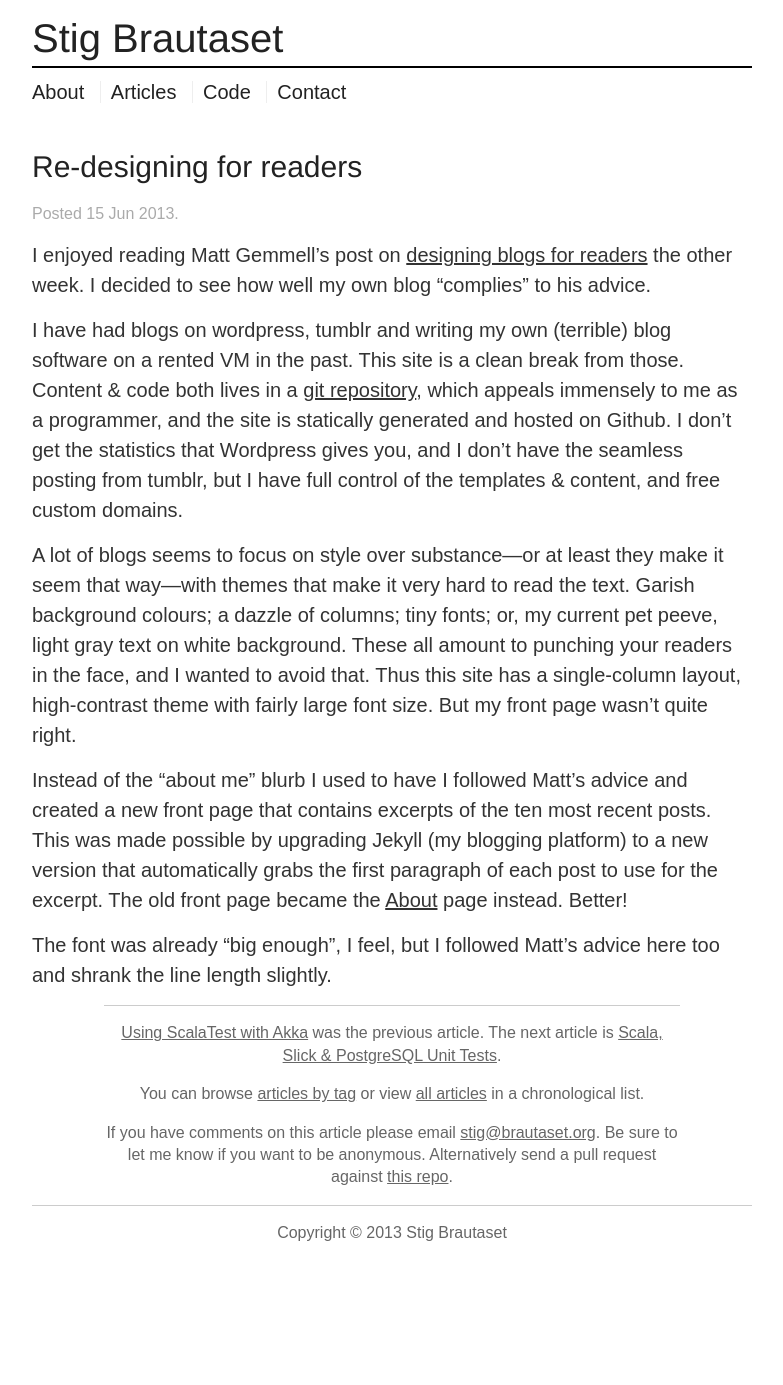
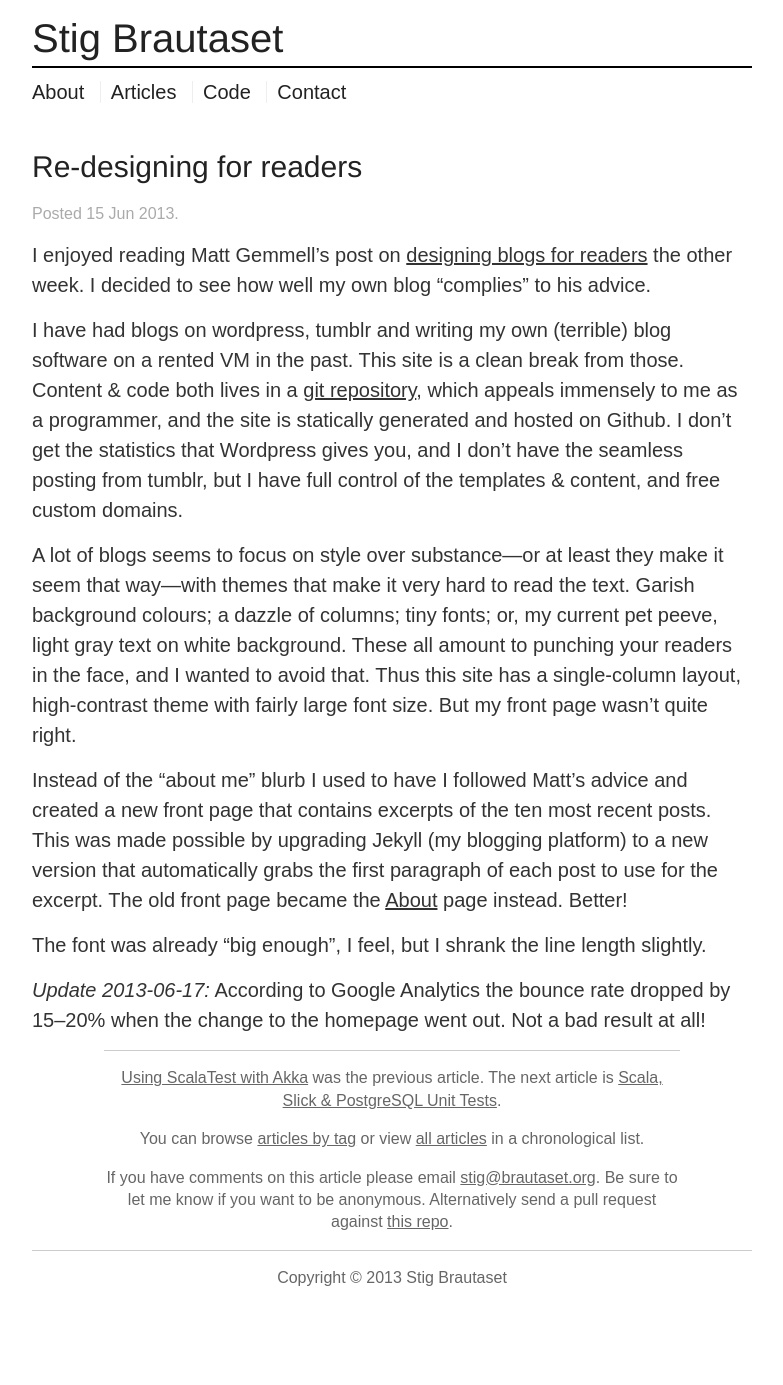
Before and after one commit to stig/www.brautaset.org, a Jekyll site: the page built from _posts/2013-06-15-re-designing-for-readers.md, in a window 1280 px wide. Shown: the whole page, without its empty margins (248-1031 px from the left). Built offline with Jekyll 4.4.1, drawn with Linux system fonts in a browser that asks for light colours; before the commit the page ends 1340 px from its top, so only the background shows below that.

Commit message:
Add note on dropping bounce rate after redesign

```diff
--- a/_posts/2013-06-15-re-designing-for-readers.md
+++ b/_posts/2013-06-15-re-designing-for-readers.md
@@ -1,6 +1,7 @@
 ---
 title: Re-designing for readers
 layout: post
+updated: 2013-06-17
 ---
 
 I enjoyed reading Matt Gemmell's post on [designing blogs for
@@ -27,5 +28,6 @@ upgrading Jekyll (my blogging platform) to a new version that automatically grab
 first paragraph of each post to use for the excerpt. The old front page became the
 [About](/about.html) page instead. Better!
 
-The font was already "big enough", I feel, but I followed Matt's advice here too and
-shrank the line length slightly.
+The font was already "big enough", I feel, but I shrank the line length slightly.
+
+*Update 2013-06-17:* According to Google Analytics the bounce rate dropped by 15--20% when the change to the homepage went out. Not a bad result at all!
```
